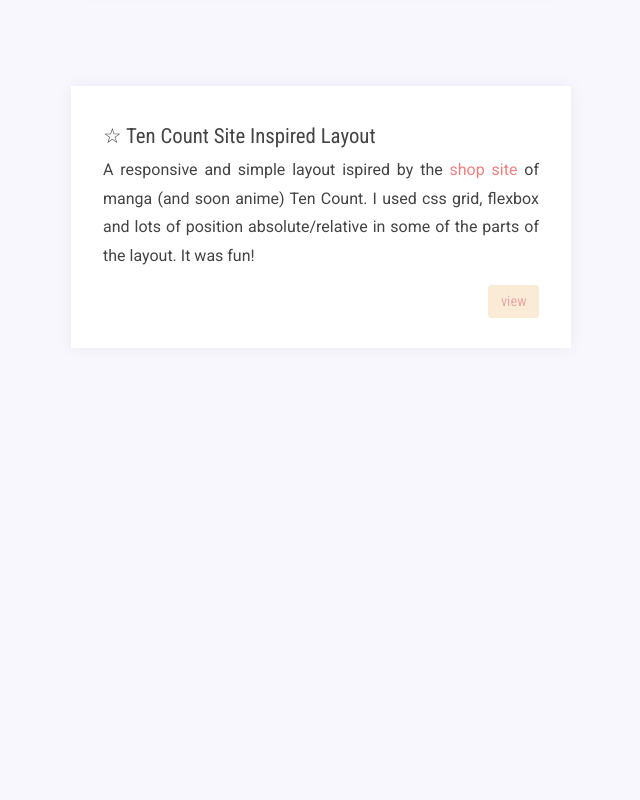
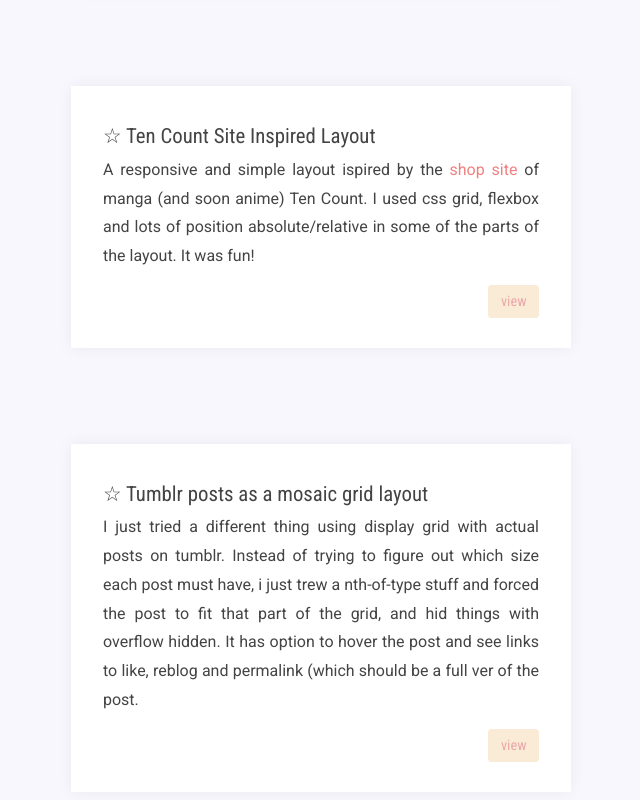
Before and after one commit to bishonenlover/todorokiscute, a plain HTML site: page index.html in a window 1280 px wide. Shown: the part 8046-8846 px from the top of the page, without its empty margins (319-959 px from the left). Before the commit the page ends 8490 px from the top, so only its background shows below. Drawn offline with Linux system fonts and the light colour scheme.

Commit message:
Update index.html

```diff
--- a/index.html
+++ b/index.html
@@ -323,7 +323,15 @@ A responsive and simple layout using css grid and flexbox, featuring characters
  </div><!-- box -->
 
 
+       <div class="box">
 
+ <b> ☆ Tumblr posts as a mosaic grid layout</b>
+     I just tried a different thing using display grid with actual posts on tumblr. Instead of trying to figure out which size each post must have, i just trew a nth-of-type stuff and forced the post to fit that part of the grid, and hid things with overflow hidden. It has option to hover the post and see links to like, reblog and permalink (which should be a full ver of the post.
+   <div class="button">
+ <a href="https://bishonenlover.github.io/todorokiscute/grid-with-nth.html" target="_blank">view</a>
+ </div>
+
+ </div><!-- box -->
 
 
  </div>
```
